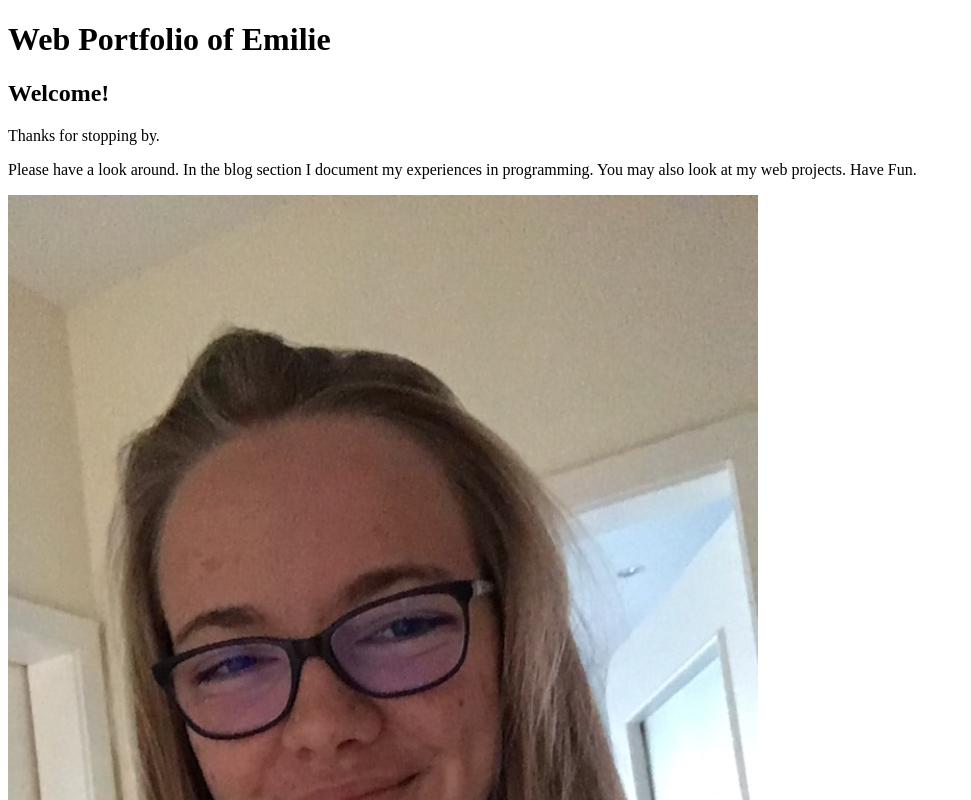
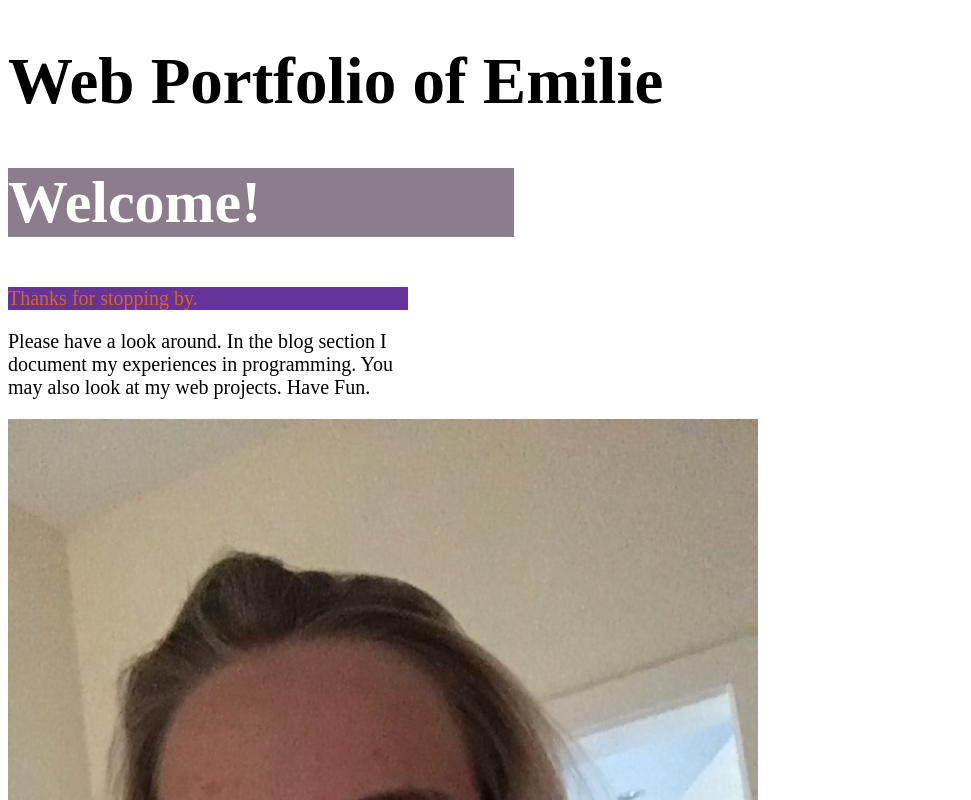
Before and after one commit to Gehle/TrinatWeb, a plain HTML site: page index.html in a window 1280 px wide. Shown: the top 800 px of the page, without its empty margins (0-971 px from the left). Drawn offline with Linux system fonts and the light colour scheme.

Commit message:
intro CSS

```diff
--- a/index.html
+++ b/index.html
@@ -2,14 +2,15 @@
 <html>
     <head>
         <meta charset="utf-8">
+        <link rel="stylesheet" href="main.css"> <!-- lie le fichier css à la page-->
         <title>Web Portfolio  of Emilie</title>
     </head>
     <body>
         <h1>Web Portfolio of Emilie</h1>
         <h2>Welcome!</h2>
-        <p>Thanks for stopping by.</p>
+        <p id="navigation">Thanks for stopping by.</p>
         <p>Please have a look around. In the blog section I document my experiences in programming. You may also look at my web projects. Have Fun.</p>
         <img src="IMG_0413.jpg" alt="Picture of me">
-        <p>Emilie :)</p>
+        <p class="highlight">Emilie :)</p>
     </body>
 </html>
--- /dev/null
+++ b/main.css
@@ -0,0 +1,28 @@
+h2{
+    background-color: rgb(139, 125, 139);
+    color: #ffffff;
+    font-size: 60px;
+    width: 40%;
+}
+
+h1{
+    font-size: 65px;
+}
+
+/*class selector*/
+.highlight{
+    background-color: bisque;
+    color: rebeccapurple;
+}
+
+/*ID Selectors*/
+#navigation{
+    background-color: rebeccapurple;
+    color: chocolate;
+}
+
+p {
+    font-size: 20px;
+    width: 20em;
+    /*équivalent à width de l'élément = 100 pixels*/
+}
```
